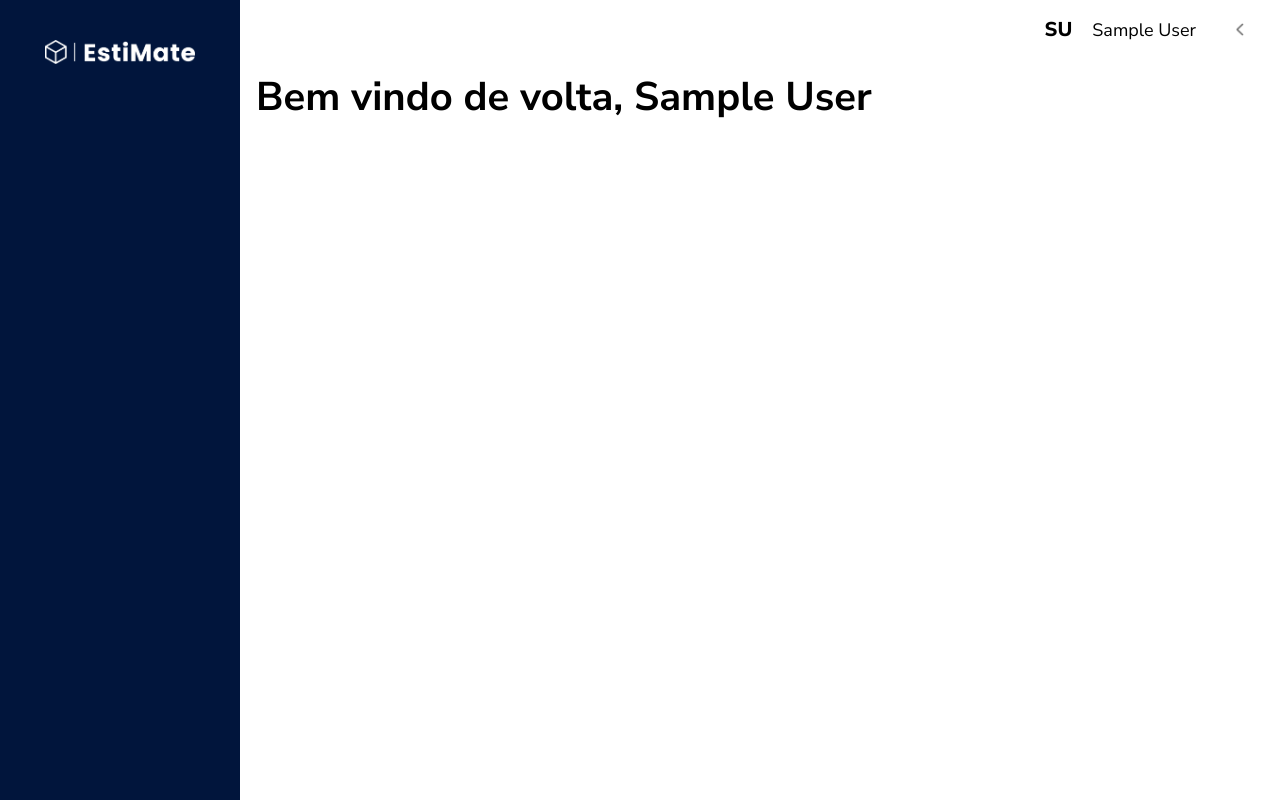
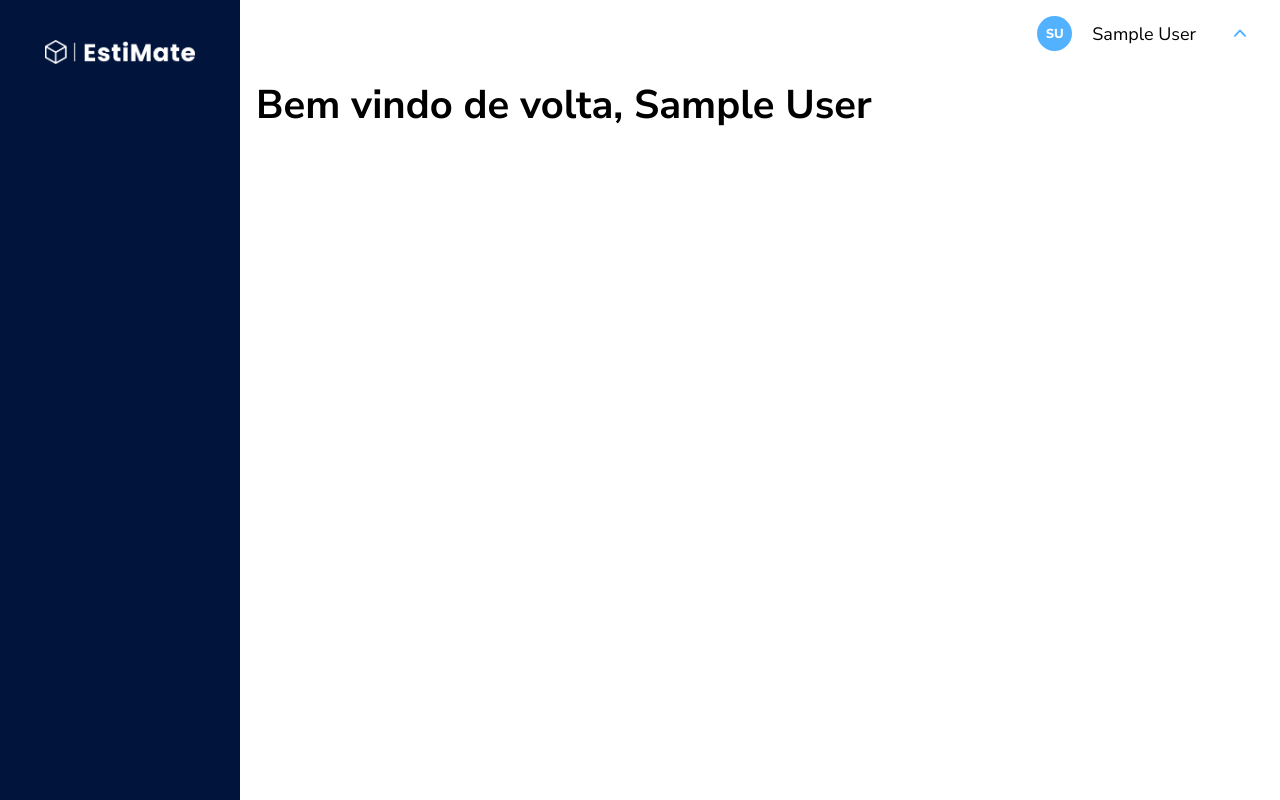
Before and after one commit to tms-5/estimate-projetao, a Next.js app: page /home in a window 1280 px wide. Built offline with nearby package versions, Linux system fonts and the light colour scheme; sample sign-in values are in the browser's storage.

Commit message:
Add UserDropdown.scss and update font-family in utils.scss

```diff
--- a/src/ui/utils.scss
+++ b/src/ui/utils.scss
@@ -7,6 +7,7 @@
 @import "./Search.scss";
 @import "./Back.scss";
 @import "./Register.scss";
+@import "./UserDropdown.scss";
 @import url("https://fonts.googleapis.com/css2?family=Nunito+Sans:opsz,wght@6..12,200;6..12,300;6..12,400;6..12,500;6..12,600;6..12,700;6..12,800;6..12,900;6..12,1000&display=swap");
 
 html {
@@ -20,6 +21,10 @@
   min-height: 100%;
   padding: 0;
   margin: 0;
+}
+
+div {
+  font-family: "Nunito Sans", sans-serif !important;
 }
 
 .bg-space-blue-100 {
@@ -664,3 +669,8 @@
   border: none;
   cursor: pointer;
 }
+
+.blue-img {
+  filter: invert(80%) sepia(41%) saturate(2192%) hue-rotate(184deg)
+    brightness(101%) contrast(102%);
+}
```
